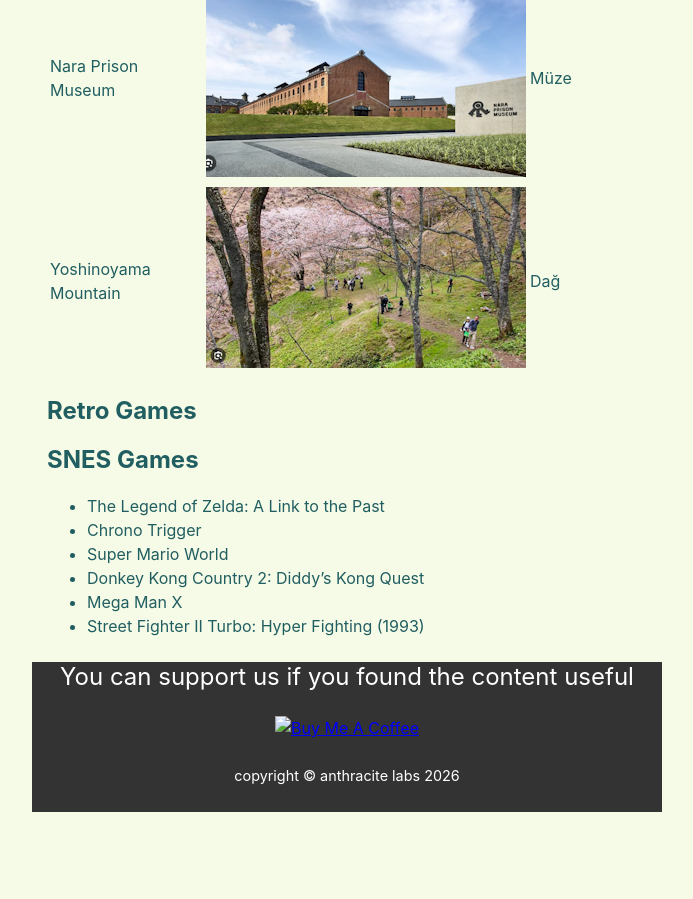
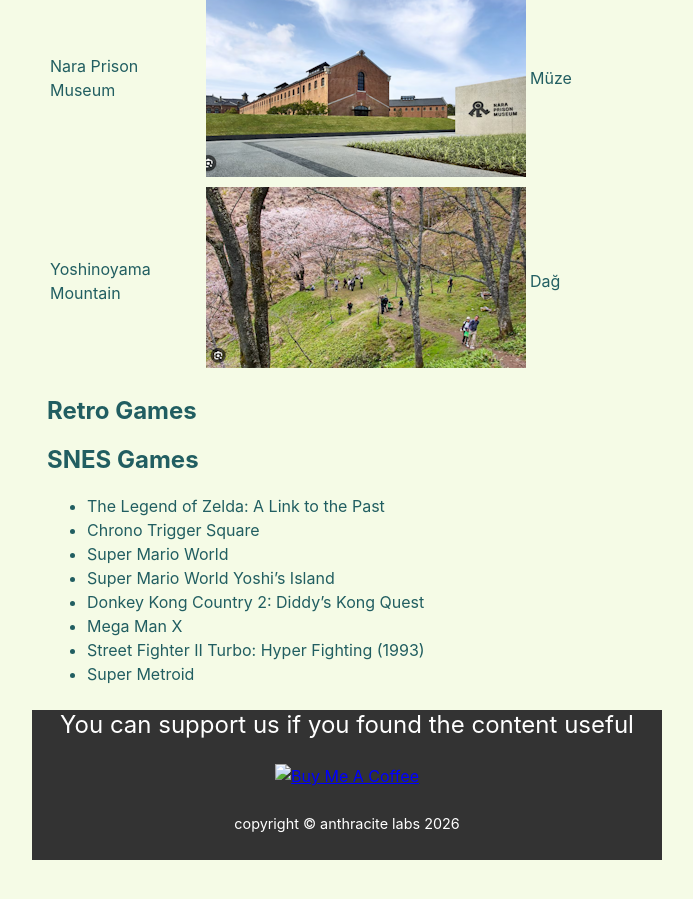
Before and after one commit to anthracitelabs/anthracitelabs.github.io, a Jekyll site: the page built from japan.md, in a window 1280 px wide and 900 px high, scrolled down 8943 px. Shown: the whole window, without its empty margins (293-986 px from the left). Built offline with Jekyll 4.4.1, drawn with Linux system fonts in a browser that asks for light colours; our own code applies the rules of GitHub Pages for plain Markdown files; the repository's description, which GitHub fills in, is left out; before the commit the page ends 9795 px from its top, so only the background shows below that.

Commit message:
Update japan.md

```diff
--- a/japan.md
+++ b/japan.md
@@ -89,8 +89,10 @@ SNES Games
 -------------
 
 * The Legend of Zelda: A Link to the Past
-* Chrono Trigger
+* Chrono Trigger Square
 * Super Mario World
+* Super Mario World Yoshi's Island
 * Donkey Kong Country 2: Diddy's Kong Quest
 * Mega Man X
 * Street Fighter II Turbo: Hyper Fighting (1993)
+* Super Metroid
```
